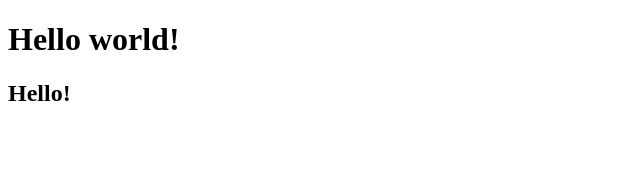
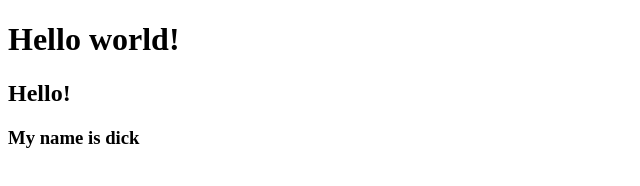
Before and after one commit to art1ch0ke/Project, a plain HTML site: page index.html in a window 1280 px wide. Shown: the whole page, without its empty margins (0-640 px from the left). Drawn offline with Linux system fonts and the light colour scheme.

Commit message:
add h3 to index.html

```diff
--- a/index.html
+++ b/index.html
@@ -9,6 +9,7 @@
 <body>
     <h1>Hello world!</h1>
     <h2>Hello!</h2>
+    <h3>My name is dick</h3>
     <script src="script.js"></script>
 </body>
 </html>
```
